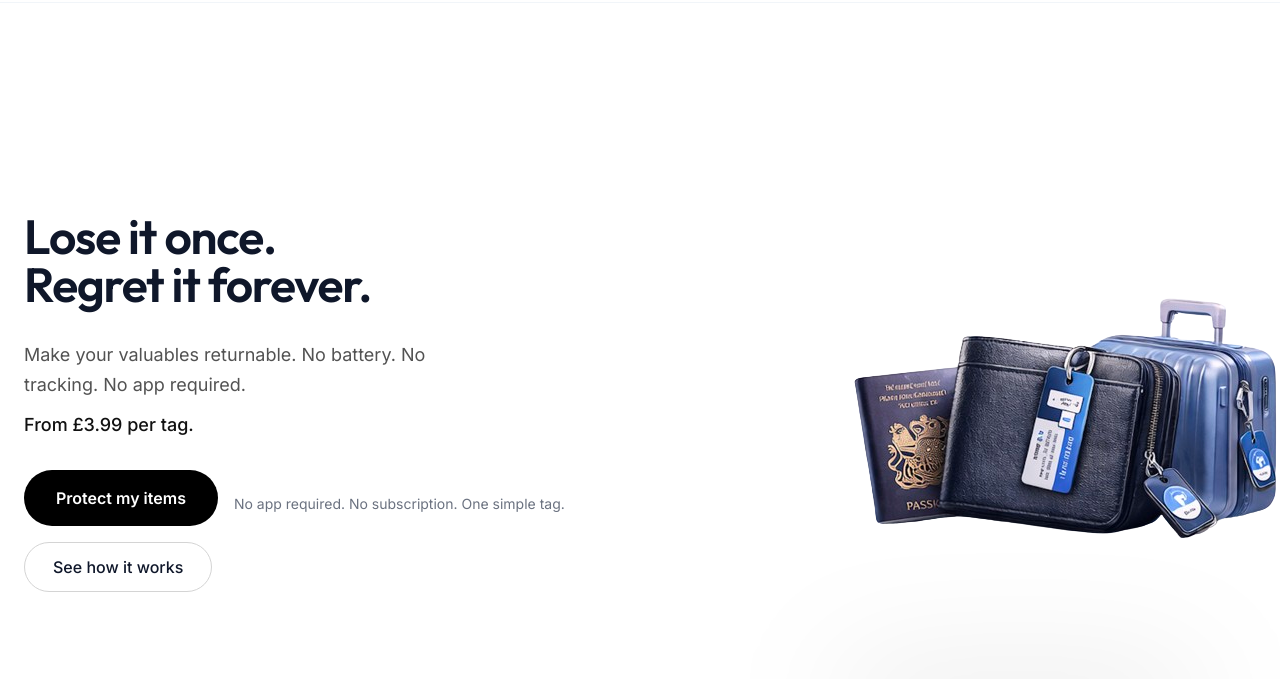
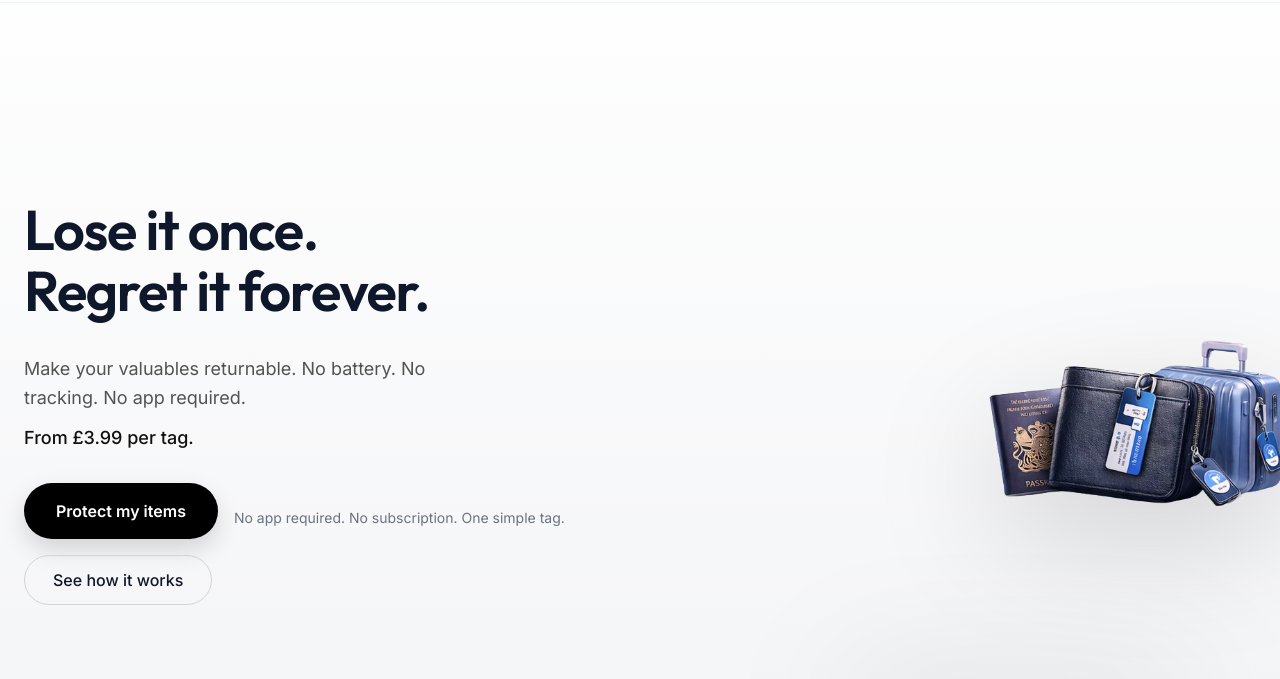
Before and after one commit to websterpa/ifoundit-updated-checkout, a website built with Vite: page index.html in a window 1280 px wide. Shown: the part 78-757 px from the top of the page. Built offline with nearby package versions, Linux system fonts and the light colour scheme.

Commit message:
Refine Hero: Cinematic grounding, enlarged hero asset, and retail impact optimizations

```diff
--- a/index.html
+++ b/index.html
@@ -55,13 +55,15 @@
     </header>
 
     <!-- Hero Section -->
-    <section class="relative bg-white overflow-hidden pt-16 md:pt-20">
+    <section class="relative overflow-hidden pt-16 md:pt-20 flex items-center"
+        style="min-height: 90vh; background: linear-gradient(to bottom, #ffffff 0%, #f3f4f6 100%);">
         <div class="max-w-7xl mx-auto lg:h-[800px] grid grid-cols-1 md:grid-cols-2 gap-12 items-center px-6">
             <div class="space-y-8 py-24 md:py-32 relative z-10">
-                <h1 class="text-4xl md:text-5xl font-semibold tracking-tight text-slate-900 leading-[1.1]">
+                <h1 class="font-semibold tracking-tight text-slate-900"
+                    style="font-size: clamp(36px, 5vw, 56px); line-height: 1.1;">
                     Lose it once.<br />Regret it forever.
                 </h1>
-                <p class="text-lg text-neutral-600 max-w-md leading-relaxed">
+                <p class="text-lg text-neutral-600 leading-relaxed" style="max-width: 460px;">
                     Make your valuables returnable. No battery. No tracking. No app required.
                 </p>
                 <p style="margin-top:12px; font-size:18px; font-weight:500; color:#111;">
@@ -71,7 +73,8 @@
                 <div class="flex flex-wrap gap-4 items-center">
                     <a href="/checkout.html">
                         <button
-                            class="bg-black text-white rounded-full px-8 py-4 hover:bg-neutral-800 font-semibold transition-all">
+                            class="bg-black text-white rounded-full px-8 py-4 hover:bg-neutral-800 font-semibold transition-all"
+                            style="box-shadow: 0px 10px 25px rgba(0,0,0,0.15);">
                             Protect my items
                         </button>
                     </a>
@@ -93,8 +96,11 @@
                     class="absolute bottom-[10%] right-[10%] w-[60%] h-[40px] bg-black/15 rounded-full blur-3xl pointer-events-none">
                 </div>
 
-                <img src="/images/hero-image.png?v=2" alt="iFoundIt NFC tags attached to everyday items"
-                    class="relative w-[135%] md:w-[150%] md:-mr-10 max-w-none object-contain transition-transform duration-700 ease-out hover:scale-[1.02]" />
+                <div class="relative md:right-[-40px] right-0">
+                    <img src="/images/hero-image.png?v=2" alt="iFoundIt NFC tags attached to everyday items"
+                        style="max-width: 720px; width: 100%; height: auto; transform: translateY(10px); filter: drop-shadow(0px 40px 60px rgba(0,0,0,0.15));"
+                        class="lg:max-w-[820px] transition-transform duration-700 ease-out hover:scale-[1.02]" />
+                </div>
             </div>
         </div>
     </section>
```
